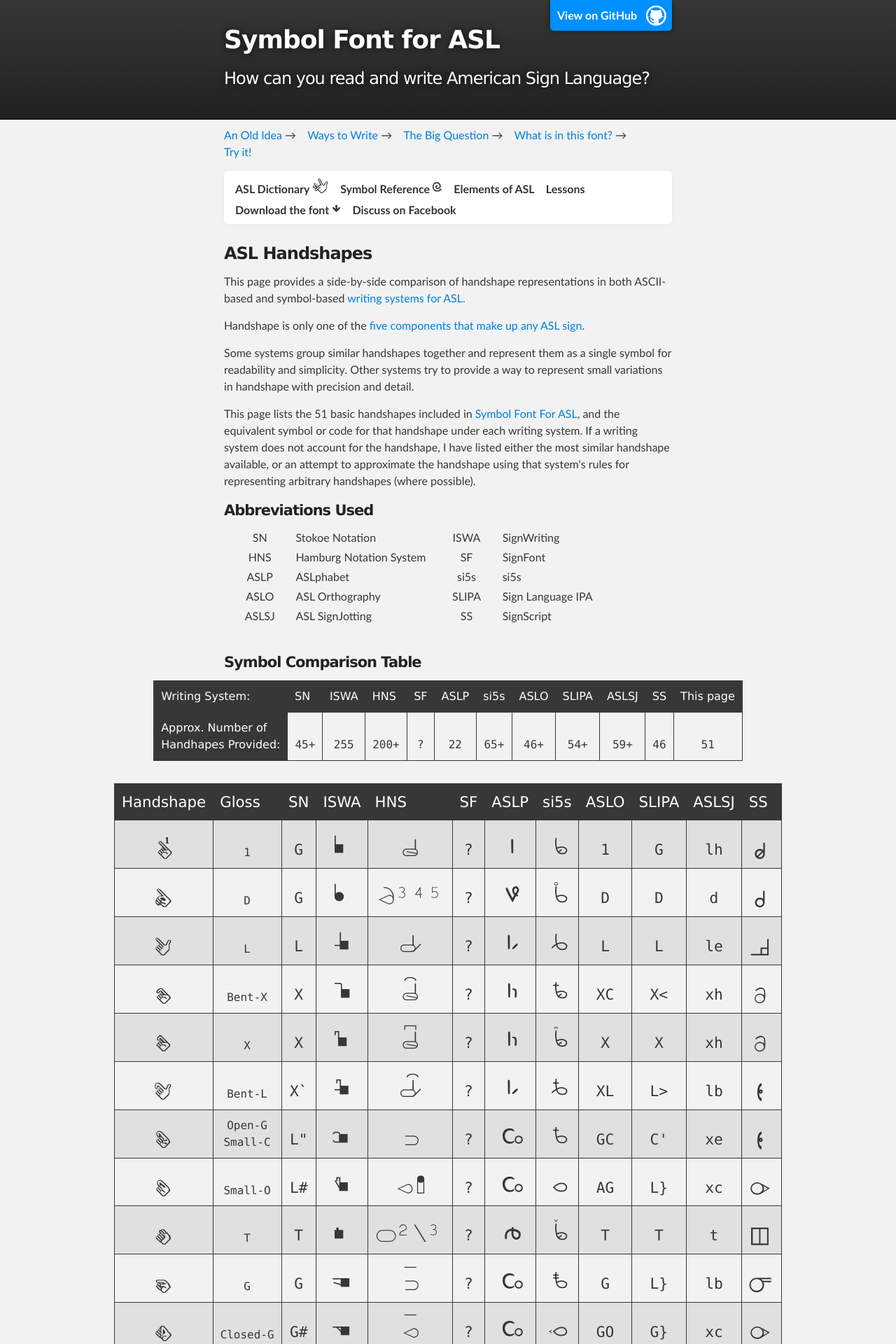
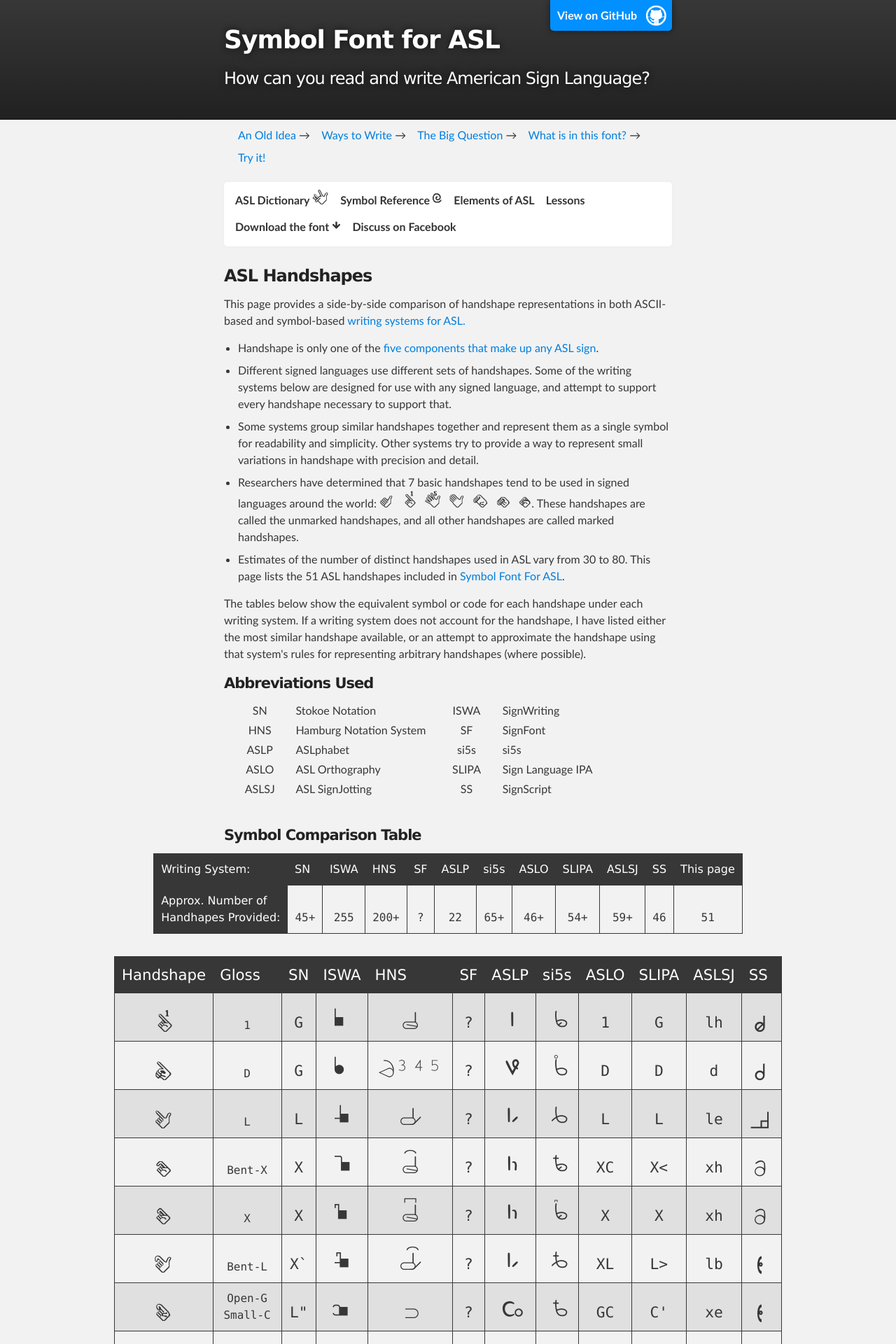
Before and after one commit to aslfont/aslfont.github.com, a Jekyll site: the page built from Symbol-Font-For-ASL/asl/handshapes.html, in a window 1280 px wide. Shown: the top 1920 px of the page at 70% size. Built offline with Jekyll 4.4.1, drawn with Linux system fonts in a browser that asks for light colours; Markdown is read by kramdown in place of the engine named in the settings.

Commit message:
handshape intro

```diff
--- a/Symbol-Font-For-ASL/asl/handshapes.html
+++ b/Symbol-Font-For-ASL/asl/handshapes.html
@@ -10,11 +10,20 @@ toplinks: true
 
 <p>This page provides a side-by-side comparison of handshape representations in both ASCII-based and symbol-based <a href="../page2.html">writing systems for ASL.</a></p>
 
-<p>Handshape is only one of the <a href="../elements-of-asl.html">five components that make up any ASL sign</a>.</p>
+<ul>
+<li>Handshape is only one of the <a href="../elements-of-asl.html">five components that make up any ASL sign</a>.</li>
 
-<p>Some systems group similar handshapes together and represent them as a single symbol for readability and simplicity.  Other systems try to provide a way to represent small variations in handshape with precision and detail.</p>
+<li>Different signed languages use different sets of handshapes.  Some of the writing systems below are designed for use with any signed language, and attempt to support every handshape necessary to support that.</li>
 
-<p>This page lists the 51 basic handshapes included in <a href="../page4.html">Symbol Font For ASL</a>, and the equivalent symbol or code for that handshape under each writing system.  If a writing system does not account for the handshape, I have listed either the most similar handshape available, or an attempt to approximate the handshape using that system's rules for representing arbitrary handshapes (where possible).</p>
+<li>Some systems group similar handshapes together and represent them as a single symbol for readability and simplicity.  Other systems try to provide a way to represent small variations in handshape with precision and detail.</li>
+
+<li>Researchers have determined that 7 basic handshapes tend to be used in signed languages around the world: <span class="asl">A 1 5 B c o s</span>.  These handshapes are called the unmarked handshapes, and all other handshapes are called marked handshapes.</li>
+
+<li>Estimates of the number of distinct handshapes used in ASL vary from 30 to 80.  This page lists the 51 ASL handshapes included in <a href="../page4.html">Symbol Font For ASL</a>.</li>
+
+</ul>
+
+<p>The tables below show the equivalent symbol or code for each handshape under each writing system.  If a writing system does not account for the handshape, I have listed either the most similar handshape available, or an attempt to approximate the handshape using that system's rules for representing arbitrary handshapes (where possible).</p>
 
 <h4>Abbreviations Used</h4>
 <dl class="inline inline2">
--- a/Symbol-Font-For-ASL/stylesheets/stylesheet.css
+++ b/Symbol-Font-For-ASL/stylesheets/stylesheet.css
@@ -214,9 +214,13 @@ ul, ol, dl {
   margin-bottom: 15px
 }
 
+ul, ol {
+  padding-left: 20px;
+}
+
 ul li {
-  list-style: inside;
-  padding-left: 20px;
+  list-style: outside;
+  margin-bottom:.5em;
 }
 
 ol li {
```
